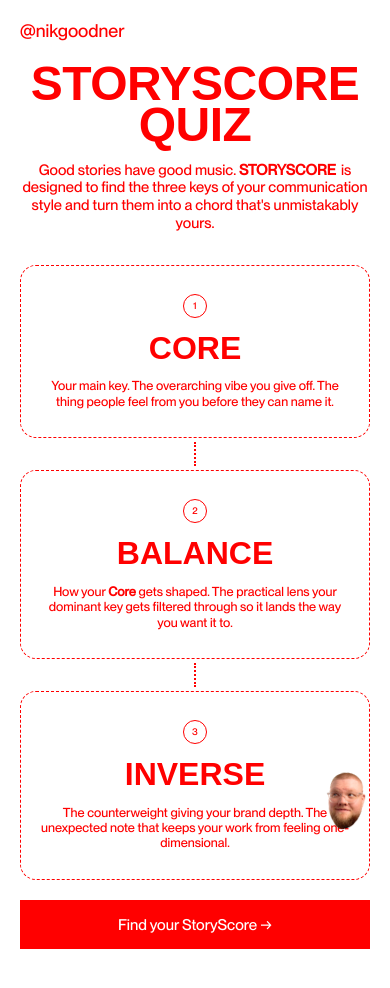
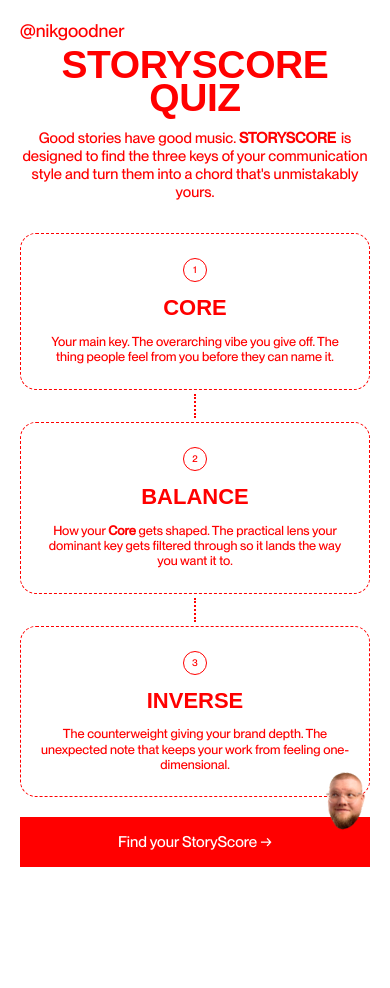
Before and after one commit to nikgoodner/storyscore-quiz, a Next.js app: page / in a window 390 px wide. Shown: the top 988 px of the page. After the commit the page ends 963 px from the top, so only its background shows below. Built offline with nearby package versions, Linux system fonts and the light colour scheme; a web font is replaced by a local one.

Commit message:
Mobile responsiveness fixes
Co-authored-by: Cursor <cursoragent@cursor.com>

```diff
--- a/app/globals.css
+++ b/app/globals.css
@@ -10,10 +10,10 @@
   --accent-soft: #fff0f0;
 
   /* Landing page tuning — edit these values, save, refresh */
-  --landing-headline-size: clamp(3rem, 11vw, 7.5rem);
+  --landing-headline-size: clamp(2.25rem, 10vw, 7.5rem);
   --landing-headline-tracking: -0.01em;
   --landing-card-title-tracking: 0em;
-  --landing-card-title-size: 2rem;
+  --landing-card-title-size: 1.375rem;
   --landing-card-title-size-md: 2.35rem;
   --landing-key-number-border: 1px;
   --landing-intro-size: 1.125rem;
@@ -29,6 +29,11 @@
   --color-accent-soft: var(--accent-soft);
   --font-sans: var(--font-storyscore-body);
   --font-display: var(--font-storyscore-display);
+}
+
+html,
+body {
+  overflow-x: hidden;
 }
 
 body {
@@ -59,7 +64,7 @@ body {
 
 .storyscore-display-lg {
   font-family: var(--font-storyscore-display), "Arial Black", Impact, sans-serif;
-  font-size: clamp(1.75rem, 4vw, 2.5rem);
+  font-size: clamp(1.5rem, 5vw, 2.5rem);
   font-weight: 700;
   letter-spacing: var(--landing-card-title-tracking);
   line-height: 0.95;
@@ -77,7 +82,7 @@ body {
 
 .storyscore-results-title {
   font-family: var(--font-storyscore-display), "Arial Black", Impact, sans-serif;
-  font-size: clamp(3.25rem, 8vw, 5.5rem);
+  font-size: clamp(3rem, 12vw, 5.5rem);
   font-weight: 700;
   letter-spacing: 0;
   line-height: 0.85;
@@ -301,7 +306,17 @@ body {
   line-height: 0.9;
 }
 
+@media (min-width: 640px) {
+  :root {
+    --landing-card-title-size: 1.75rem;
+  }
+}
+
 @media (min-width: 768px) {
+  :root {
+    --landing-card-title-size: 2rem;
+  }
+
   .landing-card-title {
     font-size: var(--landing-card-title-size-md);
   }
--- a/app/page.tsx
+++ b/app/page.tsx
@@ -30,7 +30,7 @@ const THREE_KEYS = [
 
 export default function Home() {
   return (
-    <div className="relative flex min-h-[100dvh] flex-col bg-white text-storyscore-red">
+    <div className="relative flex min-h-[100dvh] flex-col overflow-x-hidden bg-white text-storyscore-red">
       <header className="absolute left-0 top-0 z-10 px-5 pt-5 sm:px-8 sm:pt-6">
         <a
           href="https://www.nikgoodner.com"
@@ -42,8 +42,8 @@ export default function Home() {
         </a>
       </header>
 
-      <main className="flex flex-1 flex-col items-center justify-center px-5 py-16 sm:px-8 sm:py-20">
-        <div className="flex w-full max-w-[min(1100px,96vw)] flex-col">
+      <main className="flex flex-1 flex-col items-center justify-center px-5 py-12 pb-24 sm:px-8 sm:py-16 sm:pb-28 md:py-20">
+        <div className="flex w-full min-w-0 max-w-[min(1100px,96vw)] flex-col">
           <section className="text-center">
             <h1 className="landing-headline uppercase text-storyscore-red">
               STORYSCORE QUIZ
--- a/app/quiz/page.tsx
+++ b/app/quiz/page.tsx
@@ -49,7 +49,7 @@ export default function QuizPage() {
   };
 
   return (
-    <div className="relative flex min-h-[100dvh] flex-col bg-white pb-20 text-storyscore-red">
+    <div className="relative flex min-h-[100dvh] flex-col overflow-x-hidden bg-white pb-24 text-storyscore-red sm:pb-28">
       {loading && <PageLoader />}
 
       <QuizProgressHeader
@@ -58,7 +58,7 @@ export default function QuizPage() {
         progress={progress}
       />
 
-      <main className="mx-auto flex w-full max-w-2xl flex-1 flex-col justify-center px-5 py-12 sm:px-8 sm:py-16">
+      <main className="mx-auto flex w-full min-w-0 max-w-2xl flex-1 flex-col justify-center px-5 py-10 sm:px-8 sm:py-16">
         <div
           className={`transition-opacity duration-300 ease-out ${
             visible ? "animate-fade-in opacity-100" : "opacity-0"
--- a/app/results/[core]/[balance]/[inverse]/page.tsx
+++ b/app/results/[core]/[balance]/[inverse]/page.tsx
@@ -91,7 +91,7 @@ export default async function ResultsPage({ params }: ResultsPageProps) {
   const shareImageUrl = await generateShareImageUrl(core, balance, inverse);
 
   return (
-    <div className="relative flex h-[100dvh] flex-col overflow-hidden bg-white text-storyscore-red">
+    <div className="relative flex min-h-[100dvh] flex-col overflow-x-hidden bg-white text-storyscore-red">
       <header className="absolute left-0 top-0 z-10 px-5 pt-4 sm:px-8 sm:pt-5">
         <a
           href="https://www.nikgoodner.com"
@@ -103,10 +103,12 @@ export default async function ResultsPage({ params }: ResultsPageProps) {
         </a>
       </header>
 
-      <main className="flex flex-1 flex-col items-center justify-center px-5 py-14 sm:px-8">
-        <div className="w-full max-w-3xl">
-          <div className="text-left">
-            <h1 className="storyscore-results-title uppercase">Your STORYSCORE</h1>
+      <main className="flex w-full flex-1 flex-col items-center px-5 pt-20 pb-28 sm:px-8 sm:py-14 sm:pb-32">
+        <div className="w-full max-w-3xl min-w-0">
+          <div className="text-left mt-8 sm:mt-0">
+            <h1 className="font-display text-7xl font-bold uppercase leading-[0.85] text-storyscore-red md:text-8xl">
+              Your STORYSCORE
+            </h1>
             <p className="storyscore-results-intro mt-4 max-w-3xl">
               Your three keys, ranked from dominant to complementary. The chord your
               content / communication style actually plays.
--- a/components/key-card.tsx
+++ b/components/key-card.tsx
@@ -10,7 +10,7 @@ type KeyCardProps = {
 
 export function KeyCard({ number, title, children }: KeyCardProps) {
   return (
-    <article className="group flex h-full flex-col items-center justify-start rounded-2xl border border-dashed border-storyscore-red bg-white px-4 py-7 text-center transition-[background-color,border-color] duration-500 ease-in-out hover:border-solid hover:border-white hover:bg-storyscore-red sm:px-5 sm:py-8 md:px-6 md:py-9">
+    <article className="group flex h-full min-w-0 flex-col items-center justify-start rounded-2xl border border-dashed border-storyscore-red bg-white px-4 py-6 text-center transition-[background-color,border-color] duration-500 ease-in-out hover:border-solid hover:border-white hover:bg-storyscore-red sm:px-5 sm:py-8 md:px-6 md:py-9">
       <span
         className="landing-key-number inline-flex h-[1.5rem] w-[1.5rem] shrink-0 items-center justify-center rounded-full bg-white font-sans text-[0.6rem] font-bold leading-none text-storyscore-red sm:h-[1.625rem] sm:w-[1.625rem] sm:text-[0.625rem]"
         aria-hidden
--- a/components/results-archetype-card.tsx
+++ b/components/results-archetype-card.tsx
@@ -19,7 +19,7 @@ export function ResultsArchetypeCard({
 }: ResultsArchetypeCardProps) {
   if (fit) {
     return (
-      <article className="rounded-2xl border border-dashed border-storyscore-red bg-white px-4 py-4 sm:px-5 sm:py-5">
+      <article className="min-w-0 rounded-2xl border border-dashed border-storyscore-red bg-white px-4 py-4 break-words sm:px-5 sm:py-5">
         <div className="flex items-center gap-3">
           <span
             className="storyscore-rank-circle inline-flex h-7 w-7 shrink-0 items-center justify-center rounded-full bg-white text-xs"
--- a/components/share-chord-modal.tsx
+++ b/components/share-chord-modal.tsx
@@ -37,6 +37,11 @@ export function ShareChordModal({
   const closeButtonRef = useRef<HTMLButtonElement>(null);
 
   useEffect(() => {
+    if (!isOpen && !isClosing) {
+      document.body.style.overflow = "";
+      return;
+    }
+
     if (!isOpen || isClosing) {
       return;
     }
```
